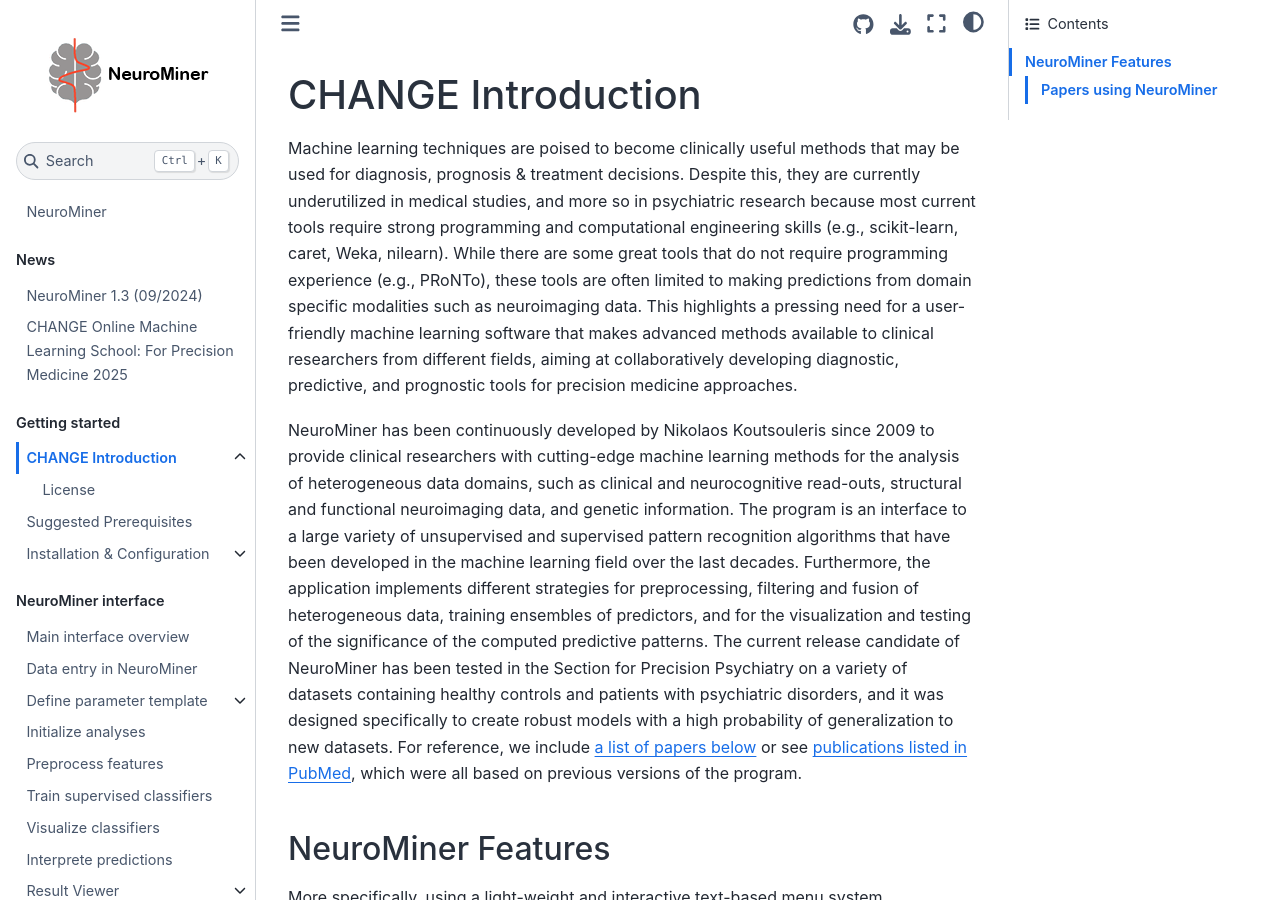
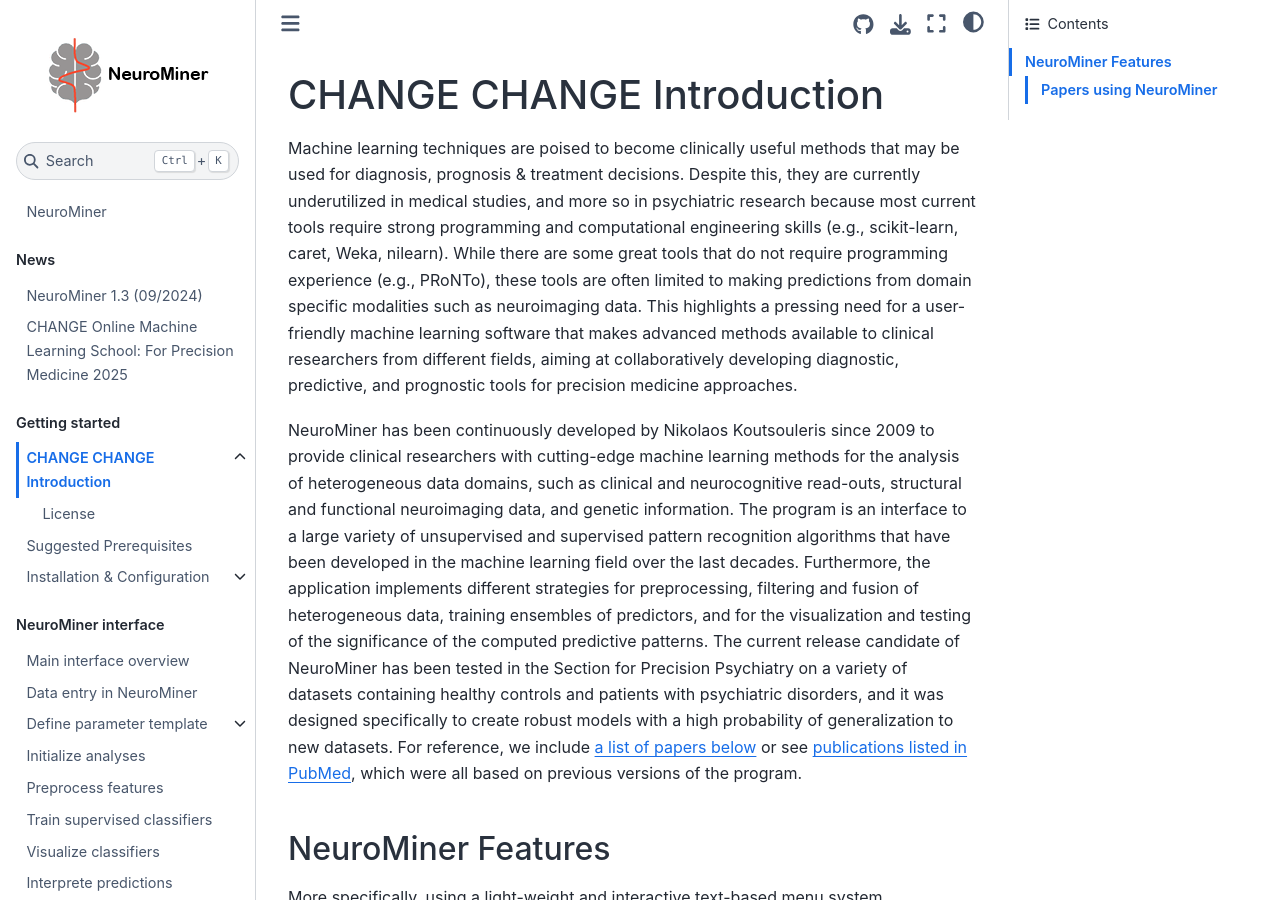
Before and after one commit to claravetter/NM-1.4-manual-working-copy, a Jupyter Book: the page built from docs/1.0_introduction.md, in a window 1280 px wide and 900 px high. Built offline with Jupyter Book 1.0.4 settings and Sphinx 7.4.7 and the Sphinx Book theme 1.1.4, drawn with Linux system fonts in a browser that asks for light colours.

Commit message:
Update 1.0_introduction.md

```diff
--- a/docs/1.0_introduction.md
+++ b/docs/1.0_introduction.md
@@ -1,5 +1,5 @@
 (1.0_introduction)=
-# CHANGE Introduction
+# CHANGE CHANGE Introduction
 Machine learning techniques are poised to become clinically useful methods  that may be used for diagnosis, prognosis & treatment decisions. Despite this, they are currently underutilized in medical studies, and more so in psychiatric research because most current tools require strong programming and computational engineering skills (e.g., scikit-learn, caret, Weka, nilearn). While there are some great tools that do not require programming experience (e.g.,  PRoNTo), these tools are often limited to making predictions from domain specific modalities such as neuroimaging data. This highlights a pressing need for a user-friendly machine learning software that makes advanced methods available to clinical researchers from different fields, aiming at collaboratively developing diagnostic, predictive, and prognostic tools for precision medicine approaches.
 
 NeuroMiner has been continuously developed by Nikolaos Koutsouleris since 2009 to provide clinical researchers with cutting-edge machine learning methods for the analysis of heterogeneous data domains, such as clinical and neurocognitive read-outs, structural and functional neuroimaging data, and genetic information. The program is an interface to a large variety of unsupervised and supervised pattern recognition algorithms that have been developed in  the machine learning field over the last decades. Furthermore, the application implements different strategies for preprocessing, filtering and fusion of heterogeneous data, training ensembles of predictors, and for the visualization and testing of the significance of the computed predictive patterns. The current release candidate of NeuroMiner has been tested in the Section for  Precision Psychiatry on a variety of datasets containing healthy controls and patients with psychiatric disorders, and it was designed specifically to create robust models with a high probability of generalization to new datasets. For reference, we include [a list of papers below](1.0_intro_nm_papers) or see [publications listed in PubMed](https://www.ncbi.nlm.nih.gov/pubmed/?term=koutsouleris+n), which were all based on previous versions of the program.
```
